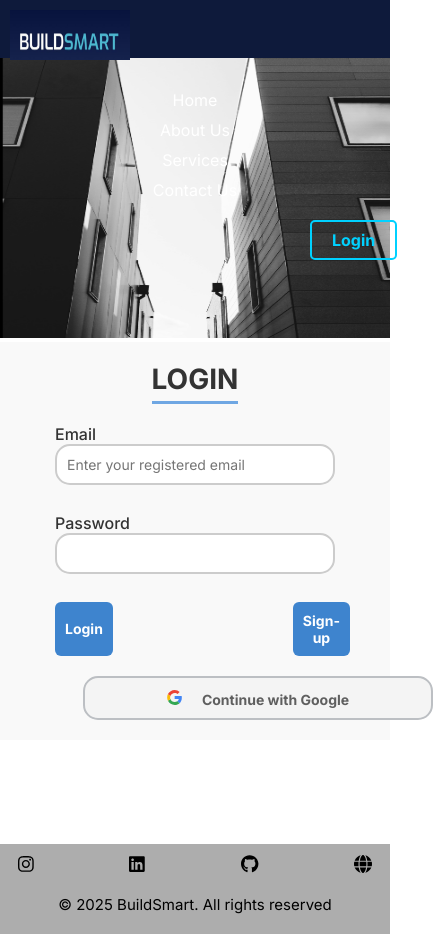
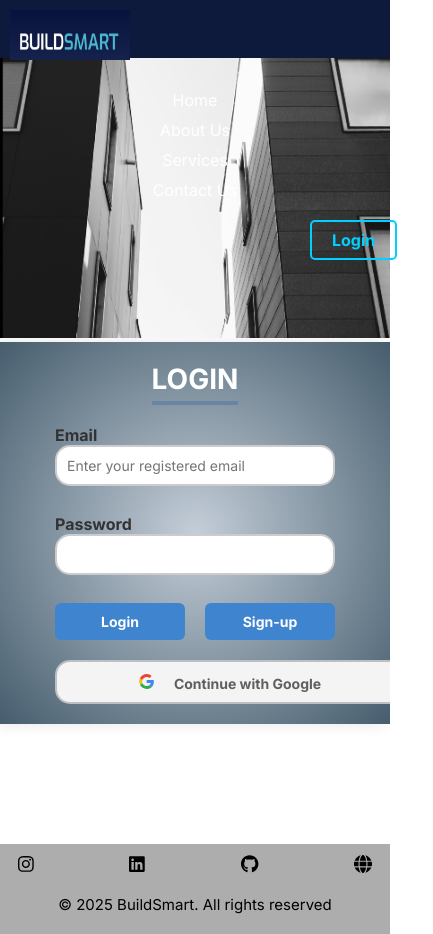
Before and after one commit to NikithaDewmithSilva/BuildSmart-CS133, a React (Create React App) app in the folder frontendui/: page /login in a window 390 px wide. Shown: the whole page, 433 px wide, since content can reach past the window. Built offline with nearby package versions, Linux system fonts and the light colour scheme.

Commit message:
Developed the Login page

```diff
--- a/frontendui/src/Components/Login.css
+++ b/frontendui/src/Components/Login.css
@@ -1,27 +1,32 @@
-*{
+* {
   font-family: "Inter", sans-serif;
+  margin: 0;
+  padding: 0;
+  box-sizing: border-box;
 }
 
 .login-page {
   display: flex;
   height: 100vh;
   font-family: Arial, sans-serif;
+  overflow: hidden;
 }
 
 .login-left {
   flex: 1;
+  position: relative;
+  overflow: hidden;
 }
 
-  .login-image{
-    height: 100vh;
+.login-image {
+  height: 100%;
   width: 100%;
-
+  object-fit: cover;
+  transition: transform 0.5s ease;
 }
 
-  .signup-image {
-    width: 100%;
-    height: 100%;
-    object-fit: cover;
+.login-left:hover .login-image {
+  transform: scale(1.05);
 }
 
 .login-right {
@@ -31,7 +36,14 @@
   justify-content: center;
   align-items: center;
   padding: 40px;
-    background-color: #f9f9f9;
+  background: radial-gradient(circle at center, #c4ced9, #465d6d);
+  box-shadow: -5px 0 15px rgba(0, 0, 0, 0.1);
+  transition: box-shadow 0.3s ease, transform 0.3s ease;
+}
+
+.login-right:hover {
+  box-shadow: -5px 0 20px rgba(0, 0, 0, 0.2);
+  transform: translateY(-5px);
 }
 
 .login-right h2 {
@@ -39,23 +51,46 @@
   margin-bottom: 20px;
   font-weight: bold;
   text-transform: uppercase;
-    color: #333;
-    border-bottom: 3px solid #6fa7e3;
+  color: rgb(254, 255, 255);
+  border-bottom: 4px solid #6885a3;
   display: inline-block;
   padding-bottom: 5px;
+  transition: color 0.3s ease, border-color 0.3s ease;
+}
+
+.login-right h2:hover {
+  color: rgb(21, 32, 92);
+  border-color: #d0cccc;
 }
 
 .login-form {
   width: 80%;
   max-width: 400px;
+  animation: fadeIn 1s ease-in-out;
+}
+
+@keyframes fadeIn {
+  from {
+    opacity: 0;
+    transform: translateY(20px);
+  }
+  to {
+    opacity: 1;
+    transform: translateY(0);
+  }
 }
 
 .login-form label {
   display: block;
   font-size: 16px;
   margin-bottom: 8px;
-    font-weight: 500;
+  font-weight: bolder;
   color: #333;
+  transition: color 0.3s ease;
+}
+
+.login-form label:hover {
+  color:rgb(254, 255, 255);
 }
 
 .login-form input {
@@ -65,23 +100,12 @@
   border: 2px solid #ccc;
   border-radius: 15px;
   font-size: 14px;
+  transition: border-color 0.3s ease, box-shadow 0.3s ease;
 }
 
-  .login-terms {
-    display: flex;
-    align-items: left;
-    margin-bottom: 20px;
-    font-size: 12px;
-    margin-right: 70px;
-  }
-
-  .login-terms input {
-    margin-right: 10px;
-  }
-
-  .login-terms a {
-    color: #007bff;
-    text-decoration: none;
+.login-form input:focus {
+  border-color: #6fa7e3;
+  box-shadow: 0 0 8px rgba(111, 167, 227, 0.5);
 }
 
 .login-buttons {
@@ -124,7 +148,7 @@
   width: 350px;
   background-color: #f4f4f4;
   color: #5f5f5f;
-    border: 2px solid gray ;
+  border: 2px solid gray;
   border-radius: 15px;
   padding: 10px;
   font-size: 14px;
@@ -139,9 +163,9 @@
   background-color: #a7a7a7;
 }
 
-  .google-btn-img{
+.google-btn-img {
   height: 15px;
-    width:15px;
+  width: 15px;
   margin-right: 20px;
   margin-top: 2px;
 }
@@ -164,4 +188,13 @@
   .login-right {
     padding: 20px;
   }
+
+  .login-buttons {
+    gap: 20px;
   }
+
+  .google-btn {
+    width: 100%;
+    margin-left: 0;
+  }
+}
```
Lines whose indentation alone changed are shown as unchanged.
